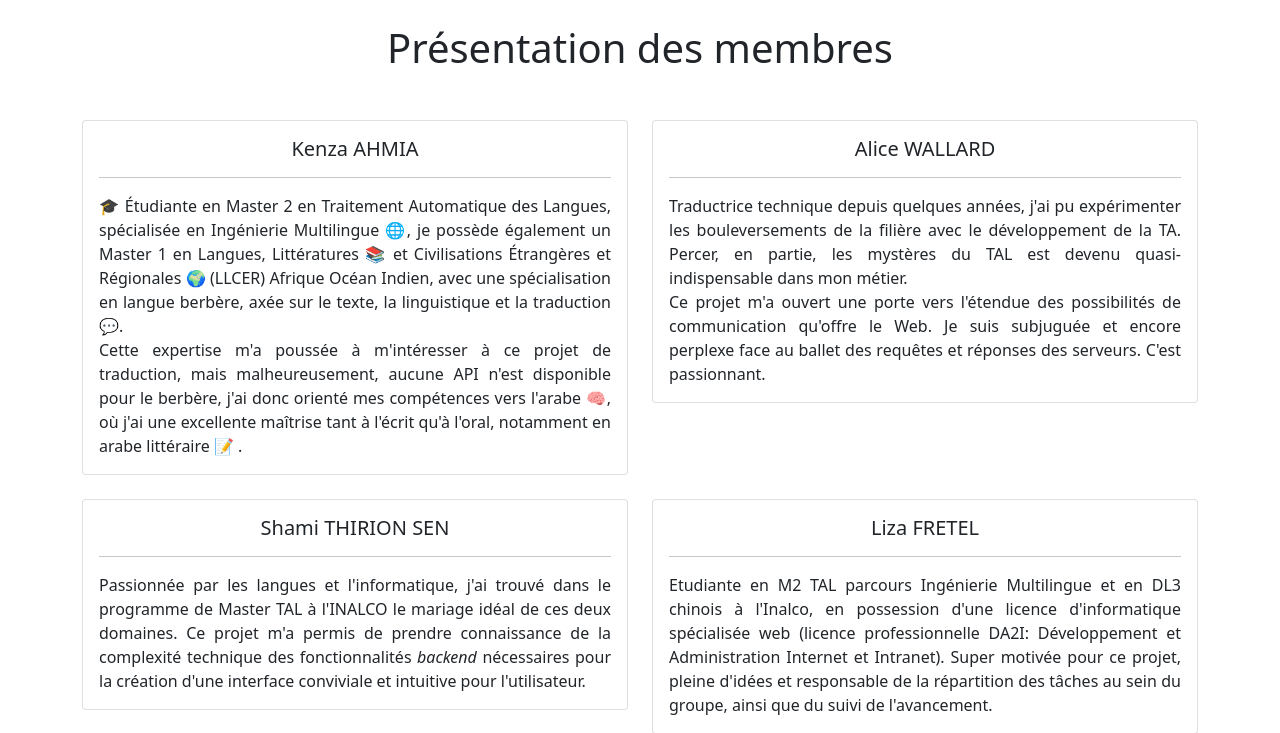
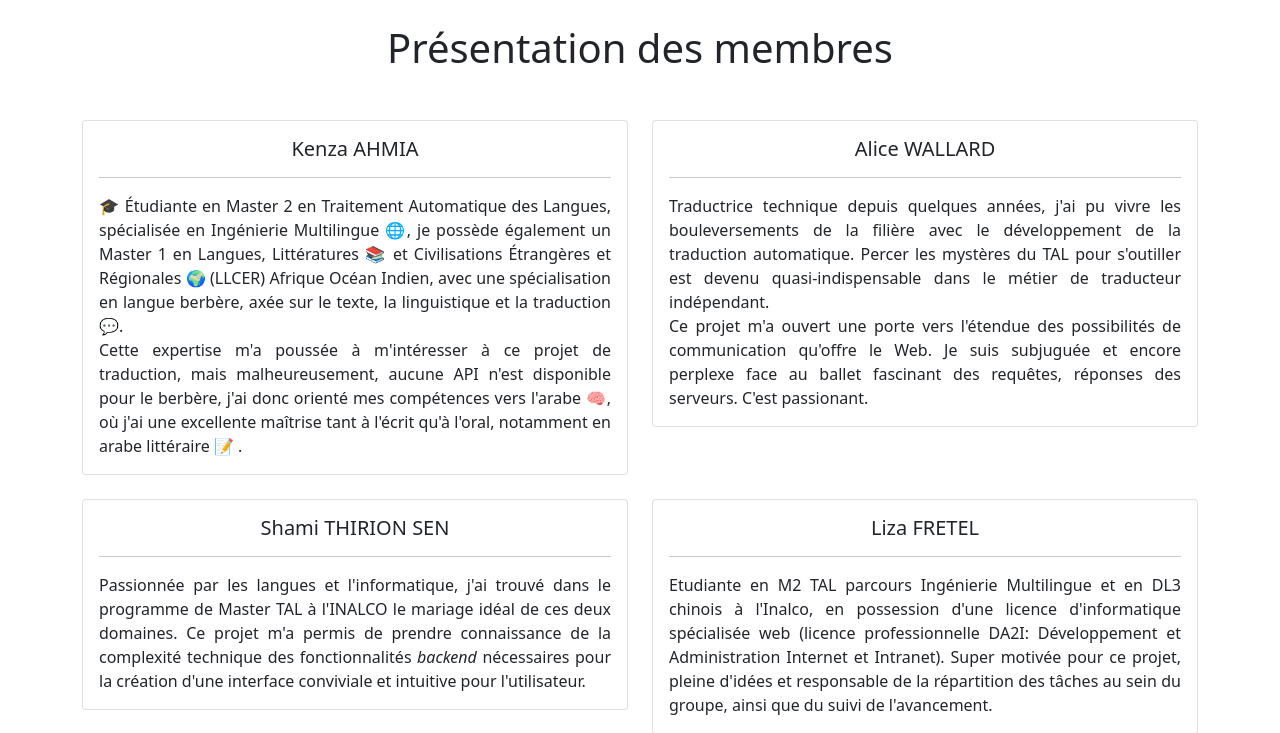
Before and after one commit to KenzaAHMIA/TechniqueWeb, a FastAPI app: page /presentation in a window 1280 px wide. Shown: the part 136-869 px from the top of the page. Run offline with FastAPI, Linux system fonts and the light colour scheme; some libraries are stand-ins or nearby versions.

Commit message:
correction

```diff
--- a/site/templates/presentation.html
+++ b/site/templates/presentation.html
@@ -85,7 +85,7 @@ https://cdn.jsdelivr.net/npm/bootstrap@5.1.3/dist/css/bootstrap.min.css' rel='st
                         <div class="card-body">
                             <h5 class="card-title text-center">Alice WALLARD </h5>
                             <hr>
-                            <p class="card-text">Traductrice technique depuis quelques années, j'ai pu expérimenter les bouleversements de la filière avec le développement de la TA. Percer, en partie, les mystères du TAL est devenu quasi-indispensable dans mon métier.<br/>Ce projet m'a ouvert une porte vers l'étendue des possibilités de communication qu'offre le Web. Je suis subjuguée et encore perplexe face au ballet des requêtes et réponses des serveurs. C'est passionnant.
+                            <p class="card-text">Traductrice technique depuis quelques années, j'ai pu vivre les bouleversements de la filière avec le développement de la traduction automatique. Percer les mystères du TAL pour s'outiller est devenu quasi-indispensable dans le métier de traducteur indépendant.<br/>Ce projet m'a ouvert une porte vers l'étendue des possibilités de communication qu'offre le Web. Je suis subjuguée et encore perplexe face au ballet fascinant des requêtes, réponses des serveurs. C'est passionant.
                                 </p>
                         </div>
                     </div>
```
